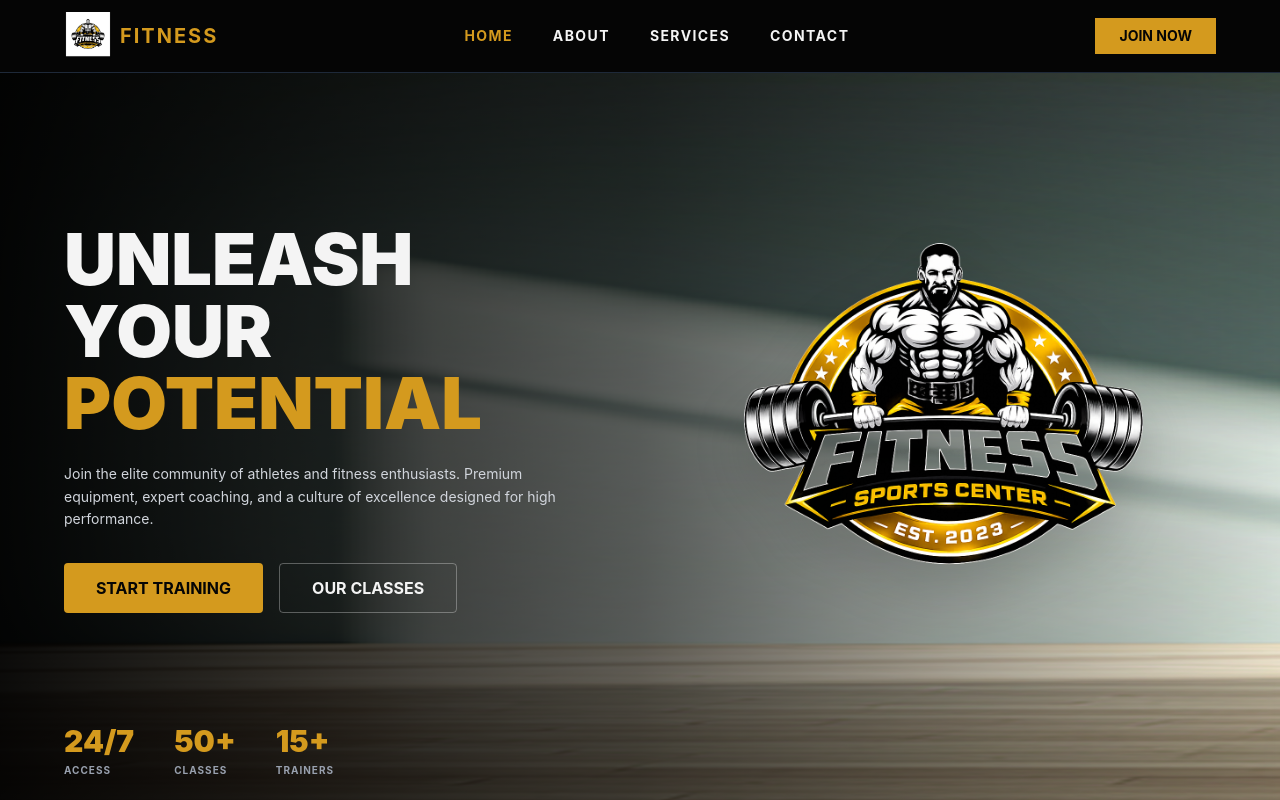
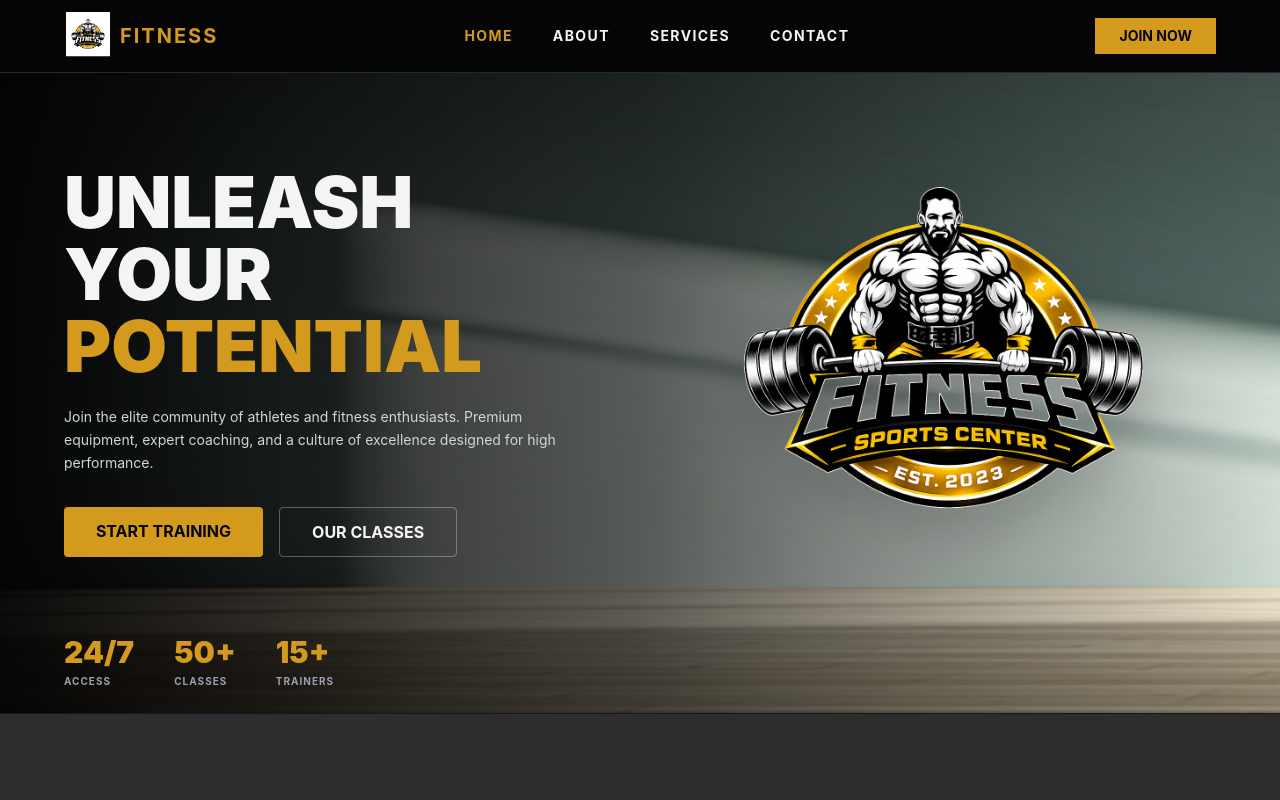
Before and after one commit to V-Ashen/gym-website, a React (Vite) app: page / in a window 1280 px wide. Shown: the top 800 px of the page. Built offline with nearby package versions, Linux system fonts and the light colour scheme.

Commit message:
added number counting animation

```diff
--- a/src/components/Hero.jsx
+++ b/src/components/Hero.jsx
@@ -1,21 +1,38 @@
-import React from 'react';
+import React, { useState, useEffect } from 'react';
 import rblogo from '../assets/rblogo.png';
 import heroBg from '../assets/hero-bg.png';
 
+// Number Counter Component
+const NumberCounter = ({ end, suffix = "", duration = 2000 }) => {
+  const [count, setCount] = useState(0);
+
+  useEffect(() => {
+    let start = 0;
+    const incrementTime = Math.abs(Math.floor(duration / end));
+
+    const timer = setInterval(() => {
+      start += 1;
+      setCount(start);
+      if (start >= end) clearInterval(timer);
+    }, incrementTime);
+
+    return () => clearInterval(timer);
+  }, [end, duration]);
+
+  return <span>{count}{suffix}</span>;
+};
+
 const Hero = () => {
   return (
+
     <section
-      id="home" className="relative flex flex-col justify-center min-h-[85vh] bg-cover bg-center"
+      id="home" className="relative flex flex-col min-h-[80vh] bg-cover bg-center"
       style={{ backgroundImage: `url(${heroBg})` }}
     >
-      {/*
-        THIS IS THE FIX!
-        bg-gradient-to-r fades from Black (Left) -> Semi-Black (Middle) -> Transparent (Right).
-        Now your white wall will show perfectly behind the logo!
-      */}
+      {/* Dark Gradient Overlay */}
       <div className="absolute inset-0 bg-gradient-to-r from-black/95 via-black/60 to-transparent"></div>
 
-      <div className="relative z-10 w-full max-w-7xl mx-auto px-8 md:px-16 py-20 flex flex-col md:flex-row items-center justify-between gap-12 mt-10">
+      <div className="relative z-10 w-full max-w-7xl mx-auto px-8 md:px-16 flex-1 flex flex-col md:flex-row items-center justify-between gap-12 pt-12 pb-8">
 
         {/* Left Column: Text & Buttons */}
         <div className="md:w-1/2 flex flex-col items-start text-left">
@@ -31,12 +48,12 @@ const Hero = () => {
           </p>
 
           <div className="flex flex-col sm:flex-row gap-4 w-full sm:w-auto">
-            <button className="bg-brand-yellow text-brand-black px-8 py-3 font-bold hover:brightness-110 transition rounded-sm">
+            <a href="#contact" className="bg-brand-yellow text-brand-black px-8 py-3 font-bold hover:brightness-110 transition rounded-sm text-center">
               START TRAINING
-            </button>
-            <button className="border border-white/30 text-brand-light px-8 py-3 font-bold hover:bg-white/10 transition rounded-sm">
+            </a>
+            <a href="#services" className="border border-white/30 text-brand-light px-8 py-3 font-bold hover:bg-white/10 transition rounded-sm text-center">
               OUR CLASSES
-            </button>
+            </a>
           </div>
         </div>
 
@@ -51,22 +68,25 @@ const Hero = () => {
 
       </div>
 
-      {/*
-        BONUS FIX: The Stats Bar from your Figma design!
-        It sits perfectly at the bottom left of the Hero section.
-      */}
-      <div className="relative z-10 w-full max-w-7xl mx-auto px-8 md:px-16 mt-auto pb-12">
+         {/* Stats Section */}
+      <div className="relative z-10 w-full max-w-7xl mx-auto px-8 md:px-16 pb-6">
         <div className="flex gap-10">
           <div>
-            <h3 className="text-3xl font-black text-brand-yellow">24/7</h3>
+            <h3 className="text-3xl font-black text-brand-yellow">
+              <NumberCounter end={24} suffix="/7" duration={1000} />
+            </h3>
             <p className="text-[10px] font-bold tracking-widest text-gray-400 uppercase mt-1">Access</p>
           </div>
           <div>
-            <h3 className="text-3xl font-black text-brand-yellow">50+</h3>
+            <h3 className="text-3xl font-black text-brand-yellow">
+              <NumberCounter end={50} suffix="+" duration={2000} />
+            </h3>
             <p className="text-[10px] font-bold tracking-widest text-gray-400 uppercase mt-1">Classes</p>
           </div>
           <div>
-            <h3 className="text-3xl font-black text-brand-yellow">15+</h3>
+            <h3 className="text-3xl font-black text-brand-yellow">
+              <NumberCounter end={15} suffix="+" duration={1500} />
+            </h3>
             <p className="text-[10px] font-bold tracking-widest text-gray-400 uppercase mt-1">Trainers</p>
           </div>
         </div>
```
